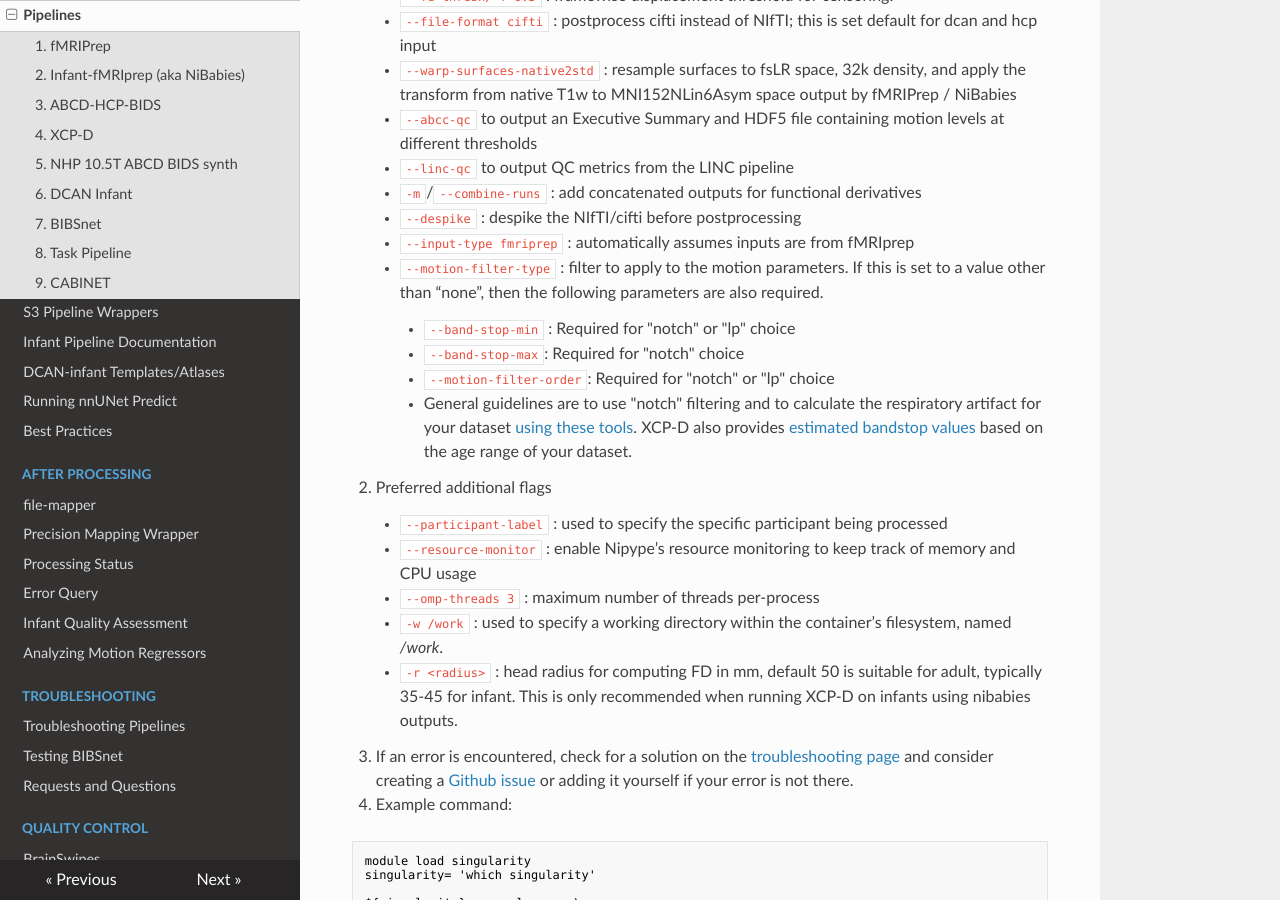
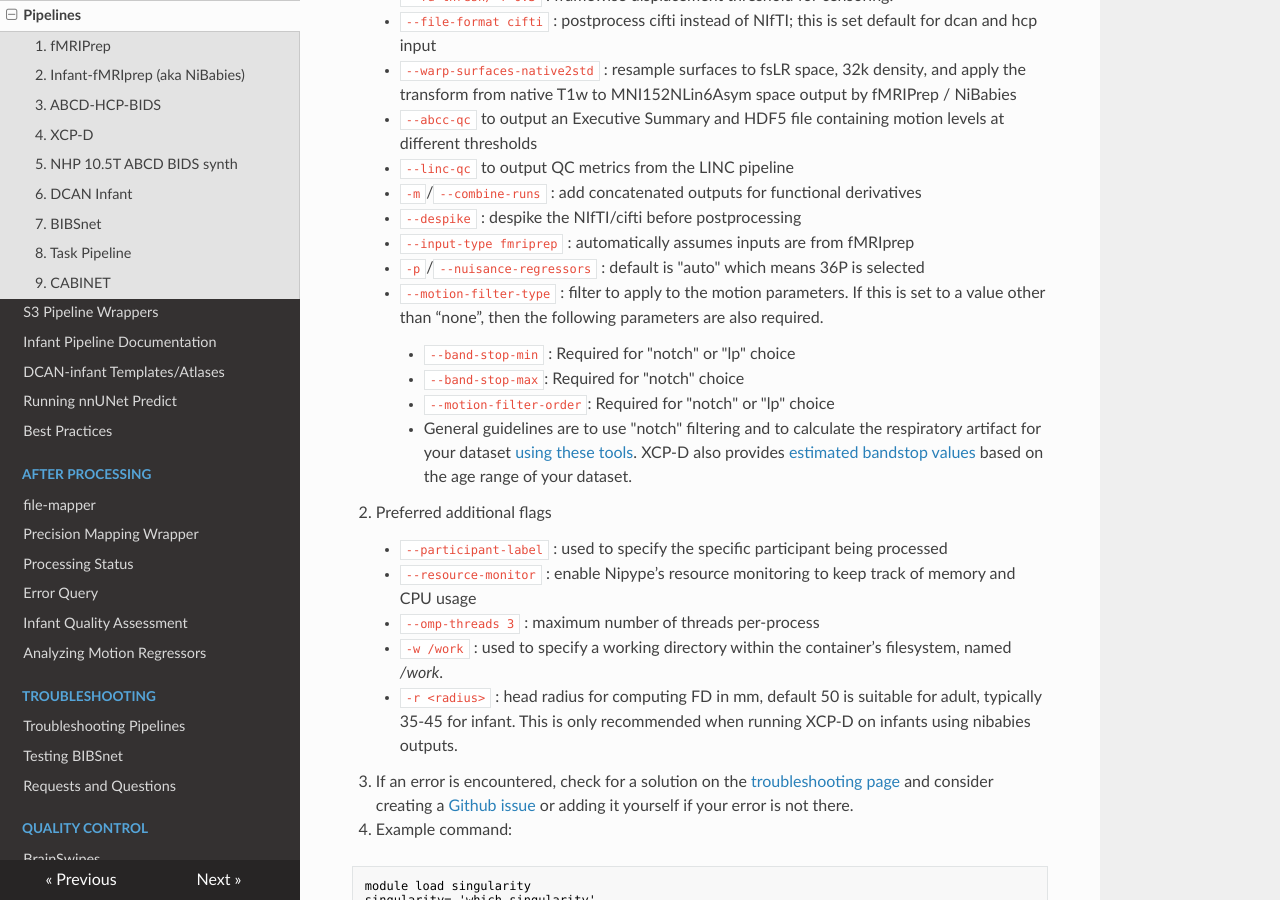
Before and after one commit to DCAN-Labs/cdni-brain, an MkDocs documentation site: the page built from docs/pipelines.md, in a window 1280 px wide and 900 px high, scrolled down 4706 px. Built offline with MkDocs 1.6.1, drawn with Linux system fonts in a browser that asks for light colours; nearby versions of some CDN libraries.

Commit message:
add regressor info

```diff
--- a/docs/pipelines.md
+++ b/docs/pipelines.md
@@ -262,6 +262,8 @@ XCP-D versions 0.8.0 and above have a new required `mode` flag that will set sev
 
     * `--input-type fmriprep` : automatically assumes inputs are from fMRIprep
 
+    * `-p`/`--nuisance-regressors` : default is "auto" which means 36P is selected
+
     * `--motion-filter-type` : filter to apply to the motion parameters. If this is set to a value other than “none”, then the following parameters are also required.
 
         * `--band-stop-min` : Required for "notch" or "lp" choice
```
